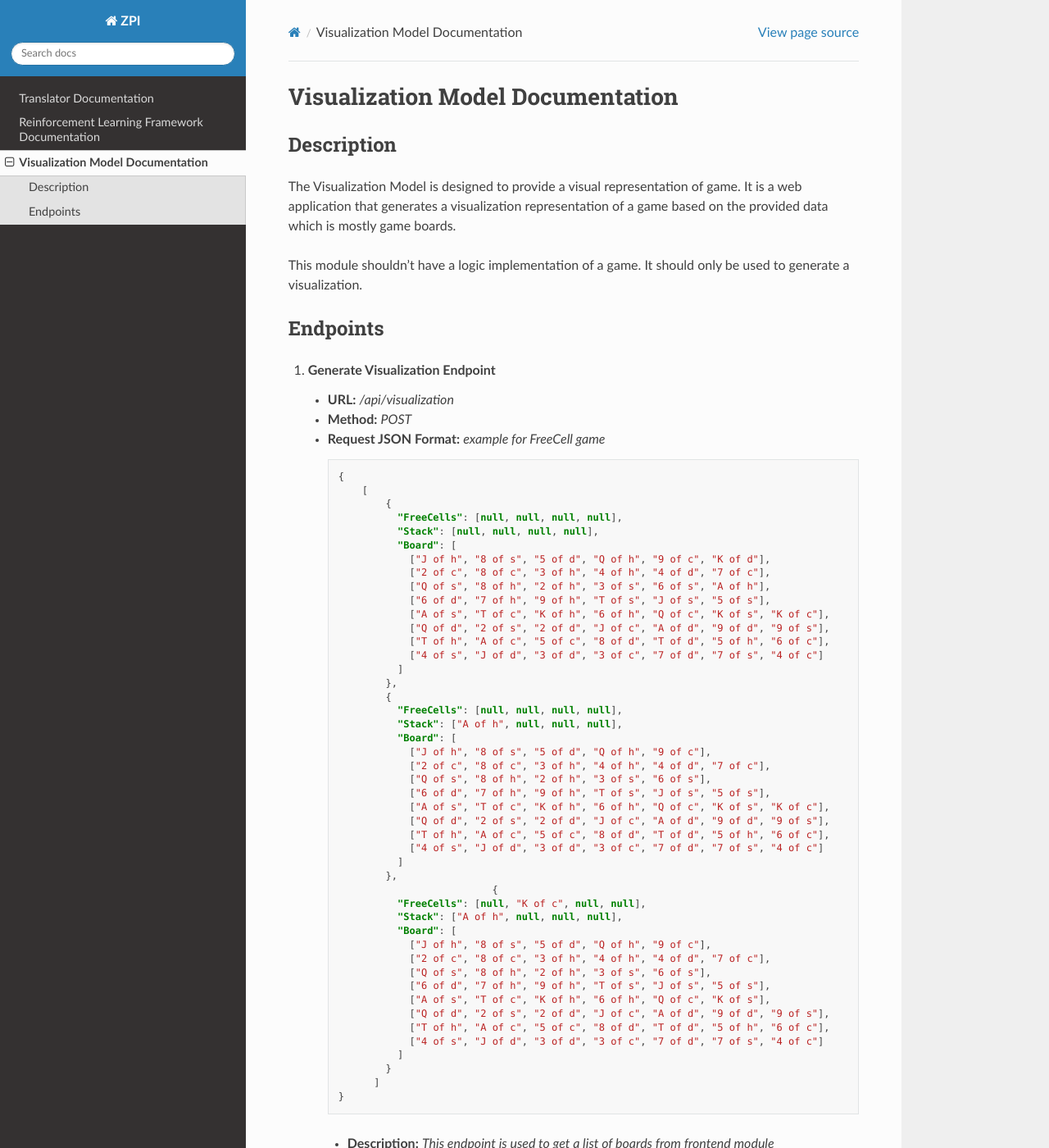
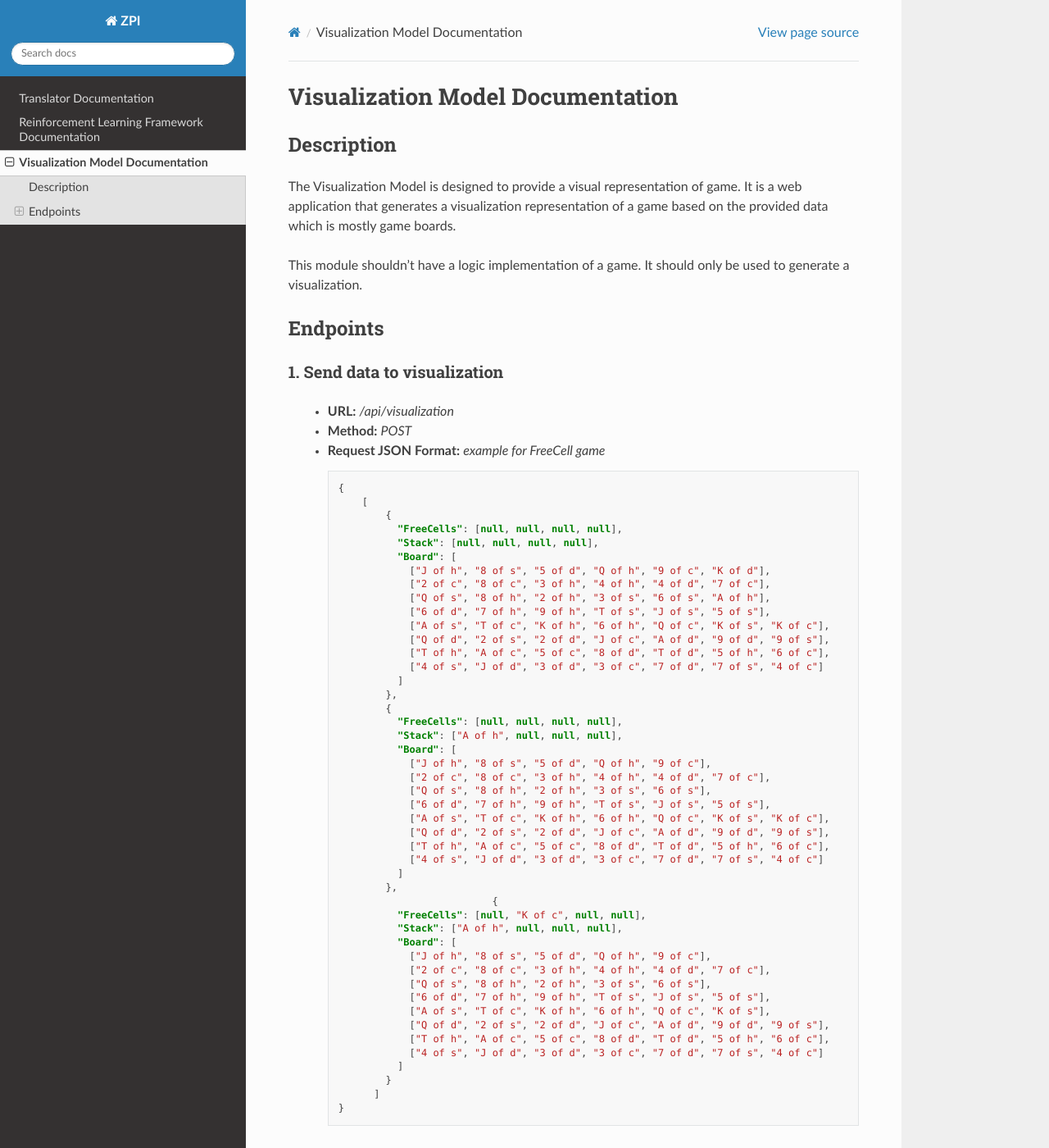
Before and after one commit to ZPI-2023-IST/Documentation, a Sphinx documentation site: the page built from source/visualization.rst, in a window 1280 px wide and 1400 px high. Shown: the whole window at 82% size. Built offline with Sphinx 7.4.7 and the Read the Docs theme 2.0.0, drawn with Linux system fonts in a browser that asks for light colours; some of the changed text lies outside the part shown.

Commit message:
dox fixed

```diff
--- a/source/visualization.rst
+++ b/source/visualization.rst
@@ -13,7 +13,9 @@ This module shouldn't have a logic implementation of a game. It should only be u
 Endpoints
 ---------
 
-1. **Generate Visualization Endpoint**
+---------------------------------------
+1. Send data to visualization
+---------------------------------------
 
    - **URL:** `/api/visualization`
    - **Method:** `POST`
@@ -81,8 +83,9 @@ Endpoints
 
     - **Description:** As a response GUI should send a url link which leads to visualization page. This link is connected to visual representation of a game - see **2. Show Visualization Endpoint** for more details.
 
-2. **Show Visualization Endpoint**
-
+---------------------------------------
+2. Visualization
+---------------------------------------
    - **URL:** `/freecell`
    - **Method:** `GET`
    - **Response Format:** `HTML`
```
